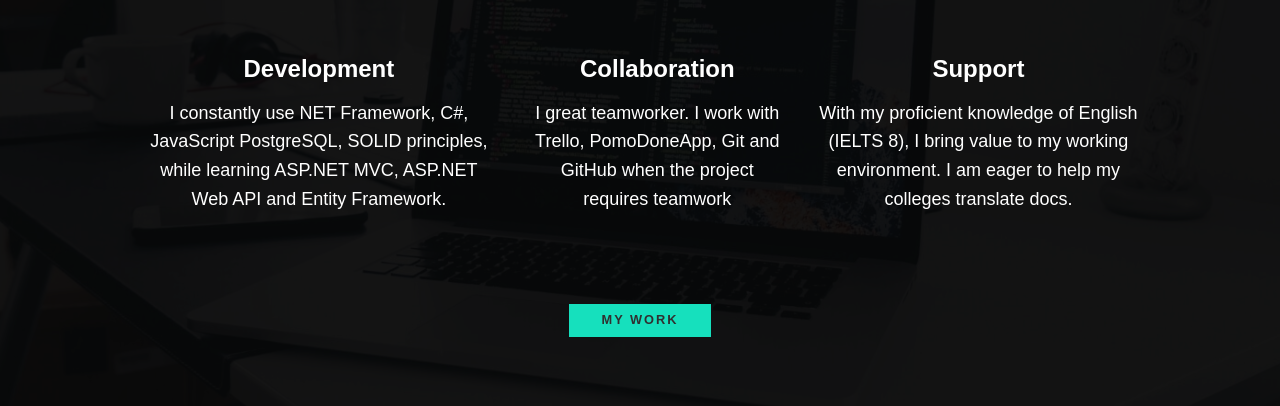
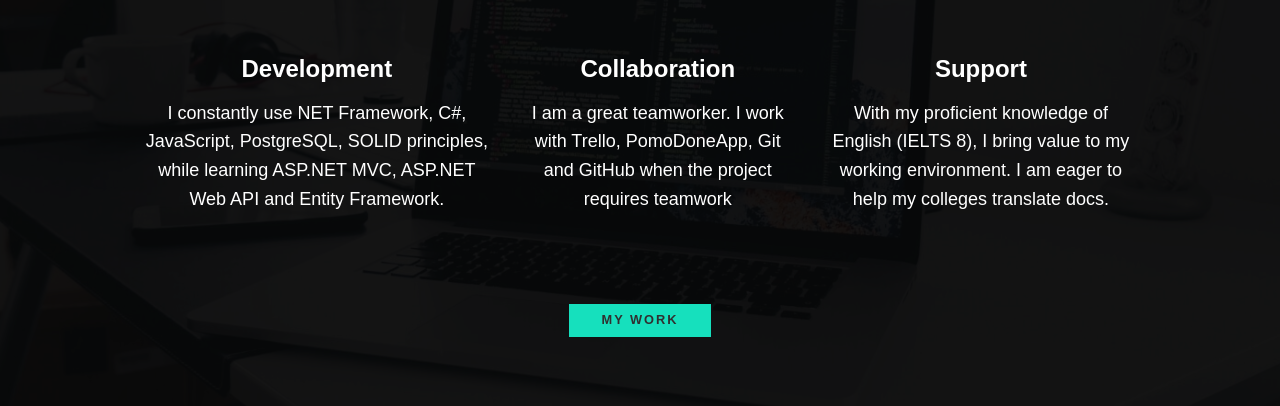
Before and after one commit to ElbekDeveloper/ElbekDeveloperUz, a plain HTML site: page index.html in a window 1280 px wide. Shown: the part 649-1055 px from the top of the page. Drawn offline with nearby package versions, Linux system fonts and the light colour scheme.

Commit message:
feat: update content #3

```diff
--- a/index.html
+++ b/index.html
@@ -60,7 +60,7 @@
         <div class="service">
           <h3>Development</h3>
           <p>
-            I constantly use NET Framework, C#, JavaScript PostgreSQL, SOLID
+            I constantly use NET Framework, C#, JavaScript, PostgreSQL, SOLID
             principles, while learning ASP.NET MVC, ASP.NET Web API and Entity
             Framework.
           </p>
@@ -69,8 +69,8 @@
         <div class="service">
           <h3>Collaboration</h3>
           <p>
-            I great teamworker. I work with Trello, PomoDoneApp, Git and GitHub
-            when the project requires teamwork
+            I am a great teamworker. I work with Trello, PomoDoneApp, Git and
+            GitHub when the project requires teamwork
           </p>
         </div>
         <!-- / service-->
```
